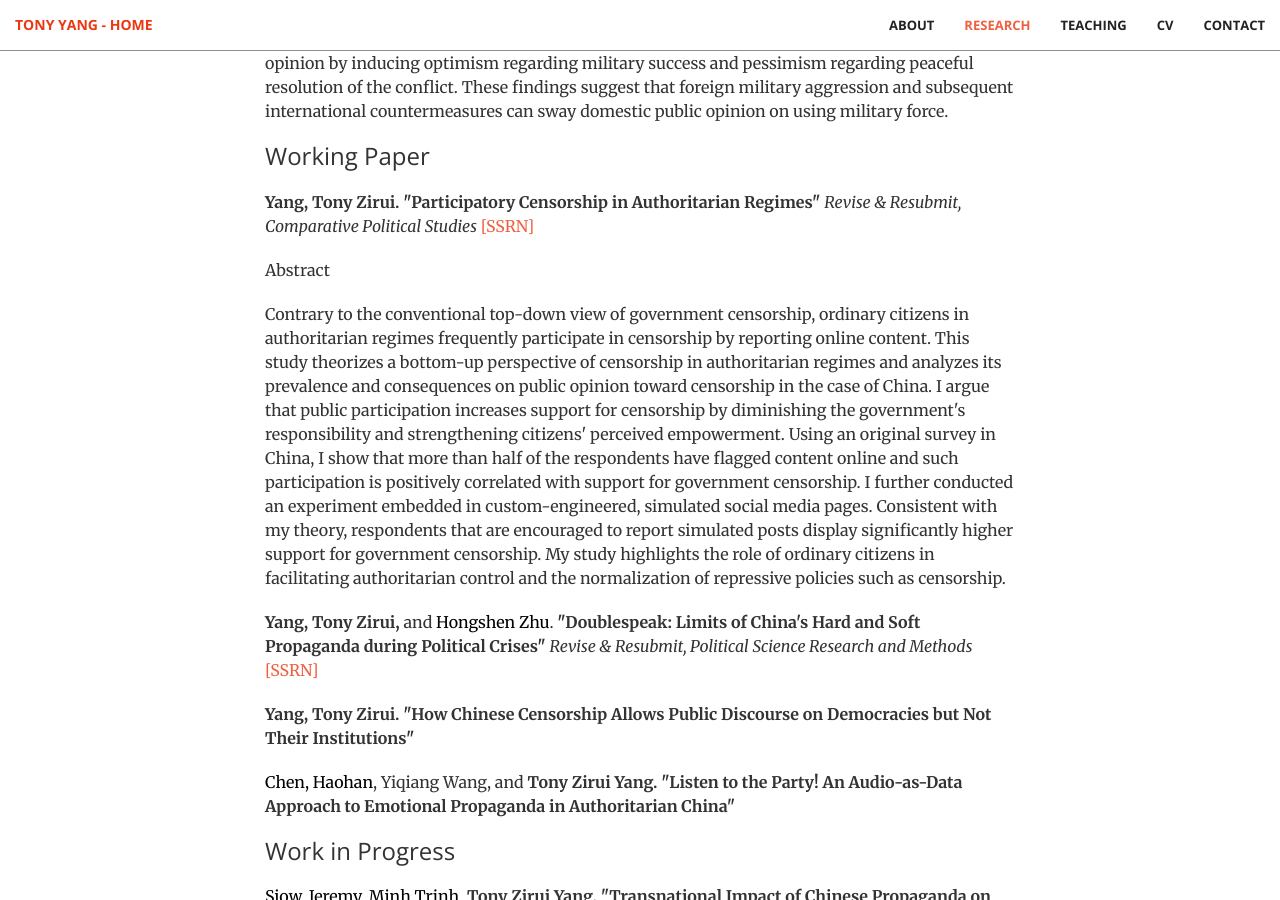
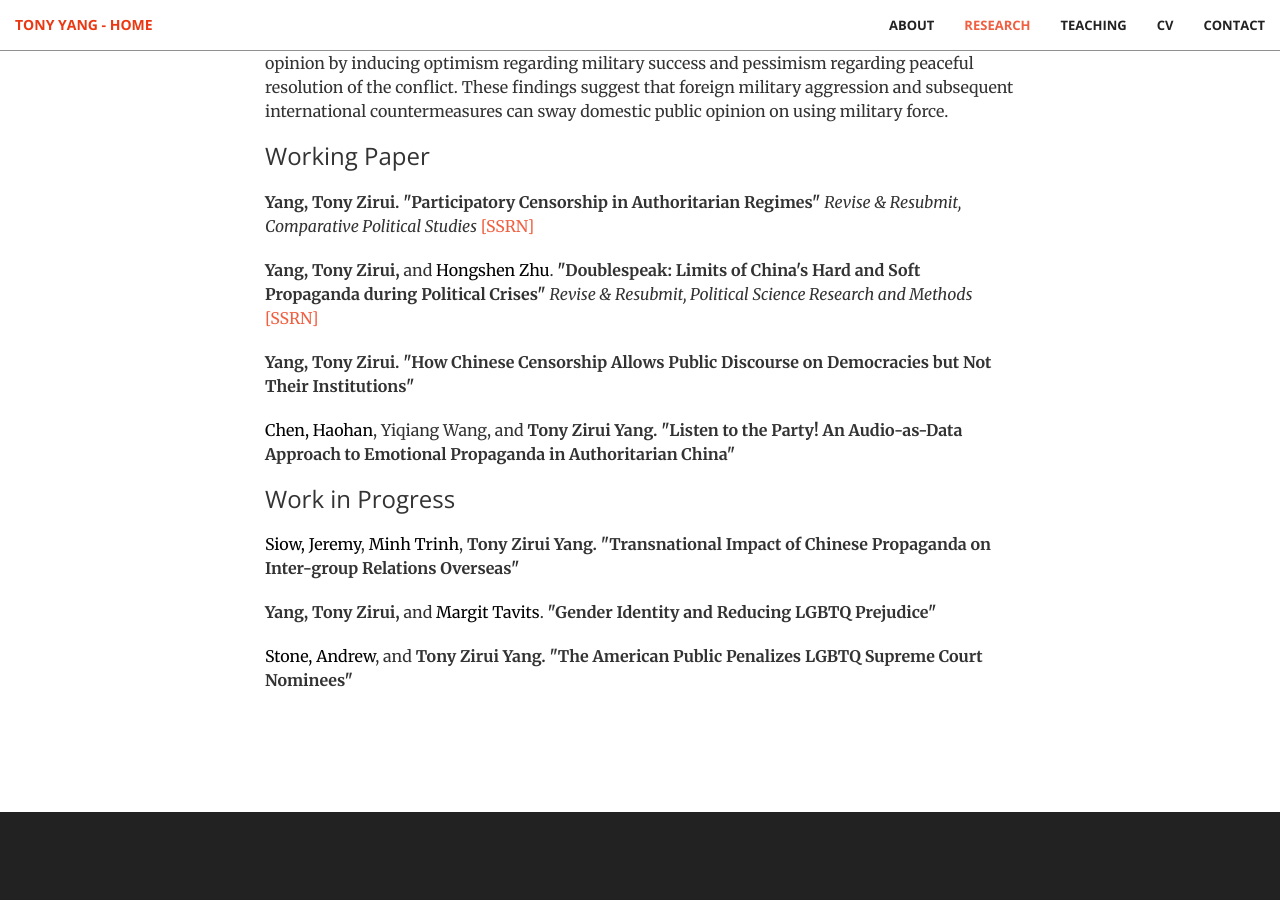
Before and after one commit to tonyhsfz/website, a Jekyll site: the page built from index.html, in a window 1280 px wide and 900 px high, scrolled down 2755 px. Built offline with Jekyll 4.4.1, drawn with Linux system fonts in a browser that asks for light colours.

Commit message:
Update publication.html

```diff
--- a/_includes/publication.html
+++ b/_includes/publication.html
@@ -41,18 +41,6 @@ Censorship in authoritarian regimes has traditionally been understood as a repre
 
 <p><b> Yang, Tony Zirui. "Participatory Censorship in Authoritarian Regimes" </b> <i>Revise & Resubmit, Comparative Political Studies</i>
  <a href="https://papers.ssrn.com/sol3/papers.cfm?abstract_id=4167554">[SSRN]</a> </p>
-<p> Abstract </p>
-<p>
-Contrary to the conventional top-down view of government censorship, ordinary citizens in authoritarian regimes frequently participate in censorship by reporting online content.
-        This study theorizes a bottom-up perspective of censorship in authoritarian regimes and analyzes its prevalence and consequences on public opinion toward censorship in the case of China.
-        I argue that public participation increases support for censorship by diminishing the government's responsibility and strengthening citizens' perceived empowerment.
-        Using an original survey in China, I show that more than half of the respondents have flagged content online and such participation is positively correlated with support for government censorship.
-        I further conducted an experiment embedded in custom-engineered, simulated social media pages. Consistent with my theory, respondents that are encouraged to report simulated posts display significantly higher support for government censorship.
-        My study highlights the role of ordinary citizens in facilitating authoritarian control and the normalization of repressive policies such as censorship.                    </p>
-                    <p></p>
-                     <p></p>
-
-
                 <p><b> Yang, Tony Zirui,</b> and <a href="https://hongshenzhu.org/" style="color: black;">Hongshen Zhu</a>. <b>"Doublespeak: Limits of China's Hard and Soft Propaganda during Political Crises" </b> <i>Revise & Resubmit, Political Science Research and Methods</i>
                 <a href="https://papers.ssrn.com/sol3/papers.cfm?abstract_id=4589500">[SSRN]</a> </p>
                 <p><b> Yang, Tony Zirui. "How Chinese Censorship Allows Public Discourse on Democracies but Not Their Institutions"  </b></p>
```
